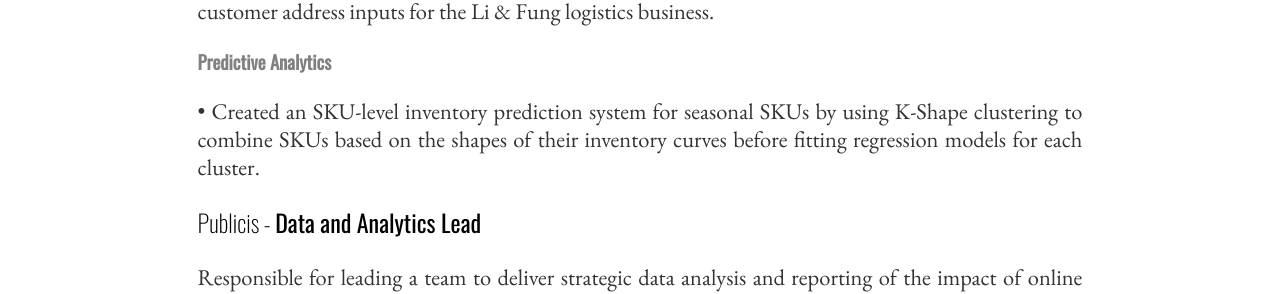
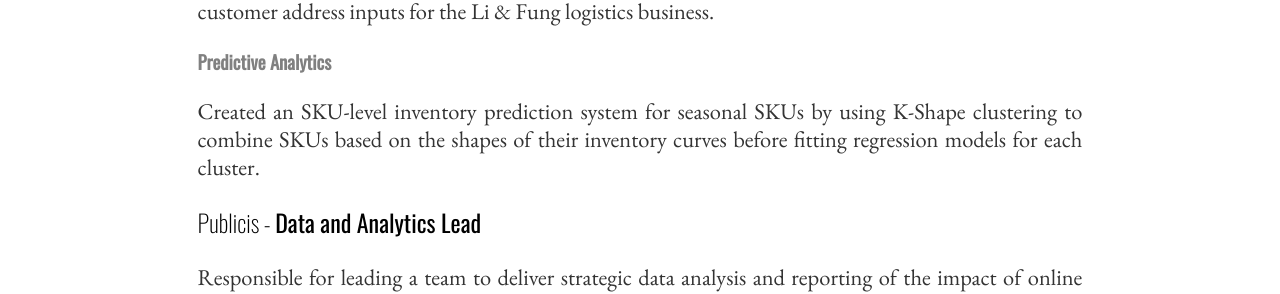
Before and after one commit to victorangeloblancada/victorangeloblancada.github.io-jekyll, a Jekyll site: the page built from cv/index.html, in a window 1280 px wide and 900 px high, scrolled down 345 px. Shown: the part 164-458 px from the top of the window. Built offline with Jekyll 4.4.1, drawn with Linux system fonts in a browser that asks for light colours.

```diff
--- a/cv/index.html
+++ b/cv/index.html
@@ -12,7 +12,7 @@ title: CV of Victor Angelo Blancada
 			<h3>Deep Learning Initiatives</h3>
 				<p>Developed a deep learning seq2seq model that extracts standardized address components from customer address inputs for the Li & Fung logistics business.</p>
 			<h3>Predictive Analytics</h3>
-				<p>•	Created an SKU-level inventory prediction system for seasonal SKUs by using K-Shape clustering to combine SKUs based on the shapes of their inventory curves before fitting regression models for each cluster.</p>
+				<p>Created an SKU-level inventory prediction system for seasonal SKUs by using K-Shape clustering to combine SKUs based on the shapes of their inventory curves before fitting regression models for each cluster.</p>
 		<h2>Publicis - <span style="font-weight:400">Data and Analytics Lead</span></h2>
 			<p>Responsible for leading a team to deliver strategic data analysis and reporting of the impact of online and offline marketing communications on client business.</p>
 			<h3>Xtra by AXA</h3>
```
